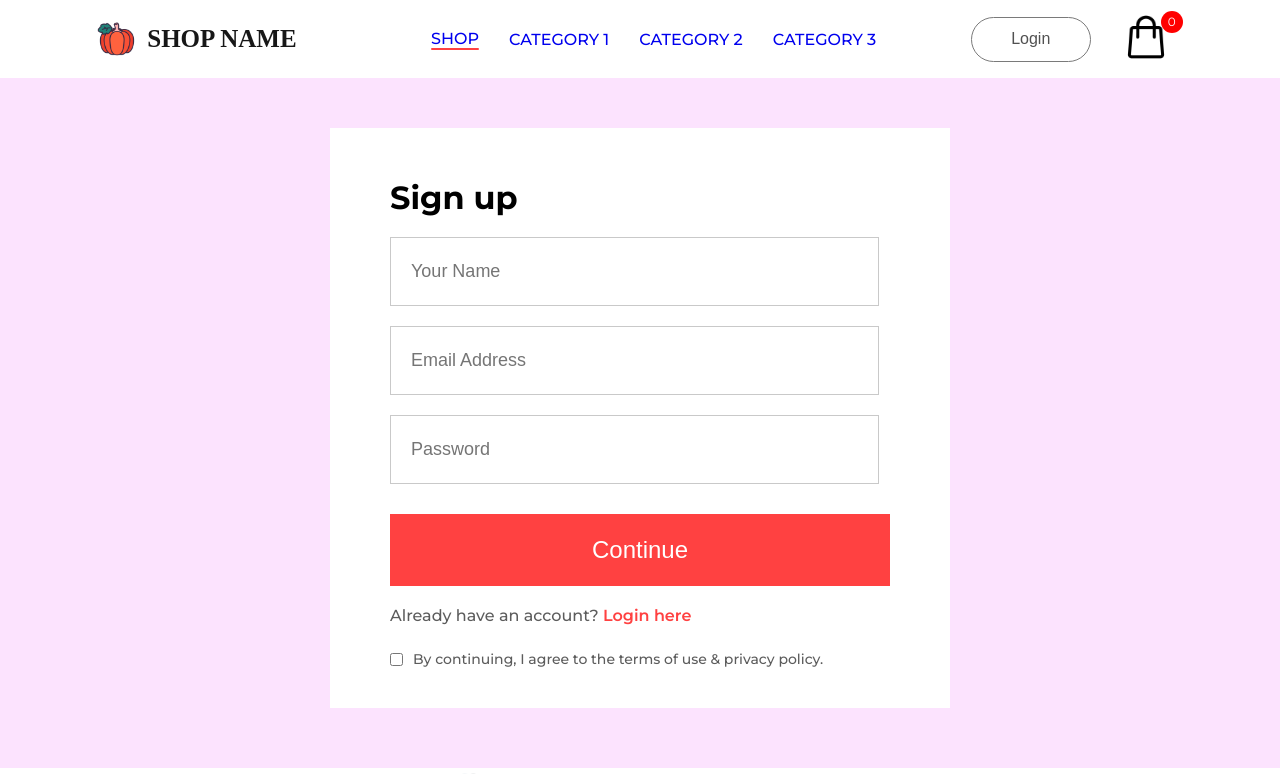
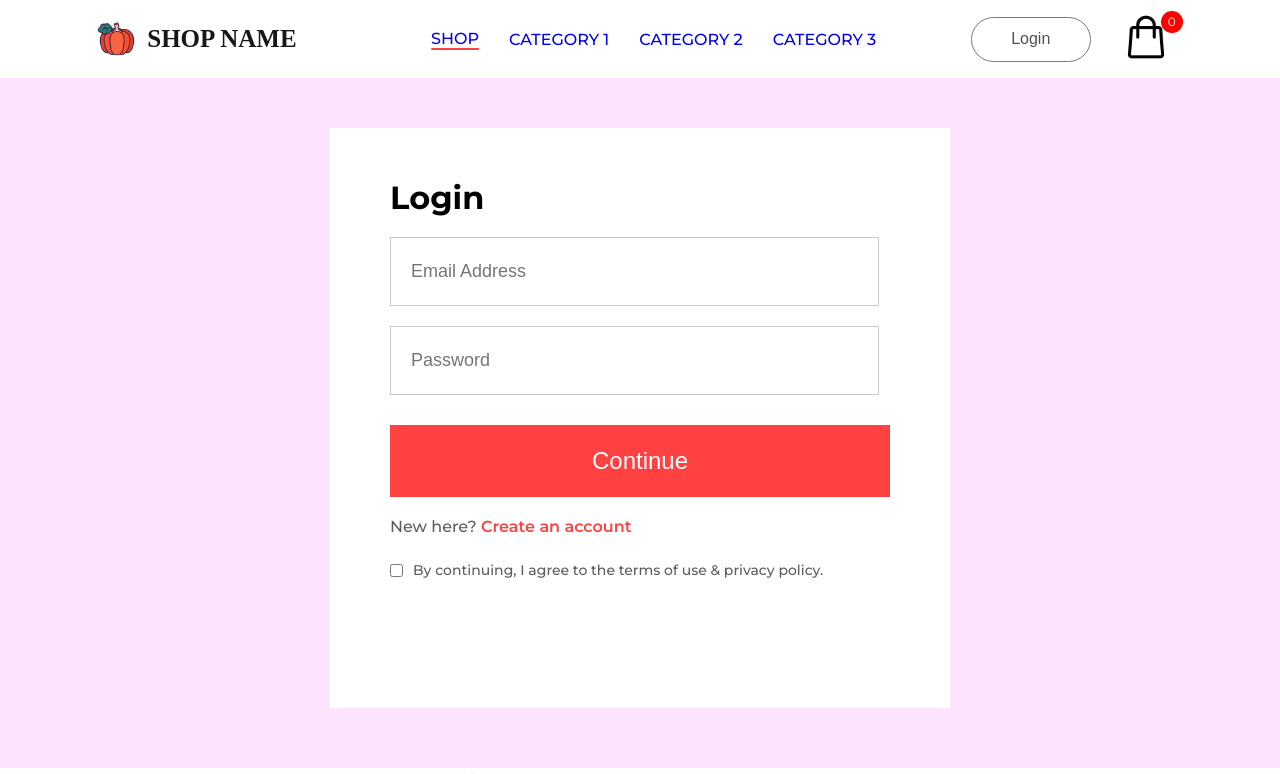
Before and after one commit to stautisabela/ecommerce-sample, a React (Create React App) app in the folder client/: page /login in a window 1280 px wide. Shown: the top 774 px of the page. Built offline with nearby package versions, Linux system fonts and the light colour scheme; a web font is replaced by a local one.

Commit message:
implement sign in function

```diff
--- a/client/src/Pages/LoginSignup.jsx
+++ b/client/src/Pages/LoginSignup.jsx
@@ -1,18 +1,58 @@
-import React from 'react'
+import React, { useState } from 'react'
 import './CSS/LoginSignup.css'
 
 export const LoginSignup = () => {
+
+  const [state,setState] = useState("Login");
+
+  const[formData,setFormData] = useState({
+    username:"",
+    email:"",
+    password:""
+  })
+
+  const changeHandler = (e)=>{
+    setFormData({...formData,[e.target.name]:e.target.value})
+  }
+
+  const login = async ()=>{
+    console.log("Login function executed", formData)
+  }
+
+  const signup = async ()=>{
+    console.log("Sign up function executed", formData)
+    let responseData;
+
+    await fetch('http://localhost:4000/signup',{
+      method:'POST',
+      headers:{
+        Accept:'application/form-data',
+        'Content-Type':'application/json',
+      },
+      body: JSON.stringify(formData),
+    }).then((res)=>res.json()).then((data)=>{responseData=data});
+
+    if (!responseData.success) {
+      alert(responseData.error);
+      return;
+    }
+  localStorage.setItem('auth-token',responseData.token);
+  window.location.replace('/');
+  }
+
   return (
     <div className='login-signup'>
       <div className="login-signup-container">
-        <h1>Sign up</h1>
+        <h1>{state}</h1>
         <div className="login-signup-fields">
-          <input type="text" placeholder='Your Name' />
-          <input type="email" placeholder='Email Address' />
-          <input type="password" placeholder='Password' />
+          {state==="Sign up"?<input name='username' value={formData.username} onChange={changeHandler} type="text" placeholder='Your Name' />:<></>}
+          <input name='email' value={formData.email} onChange={changeHandler} type="email" placeholder='Email Address' />
+          <input name='password' value={formData.password} onChange={changeHandler} type="password" placeholder='Password' />
         </div>
-        <button>Continue</button>
-        <p className="login-signup-login">Already have an account? <span>Login here</span></p>
+        <button onClick={()=>{state==="Login"?login():signup()}}>Continue</button>
+        {state==="Sign up"
+        ?<p className="login-signup-login">Already have an account? <span onClick={()=>{setState("Login")}}>Login here</span></p>
+        :<p className="login-signup-login">New here? <span onClick={()=>{setState("Sign up")}}>Create an account</span></p>}
         <div className="login-signup-agree">
           <input type="checkbox" name='' id='' />
           <p>By continuing, I agree to the terms of use & privacy policy.</p>
```
